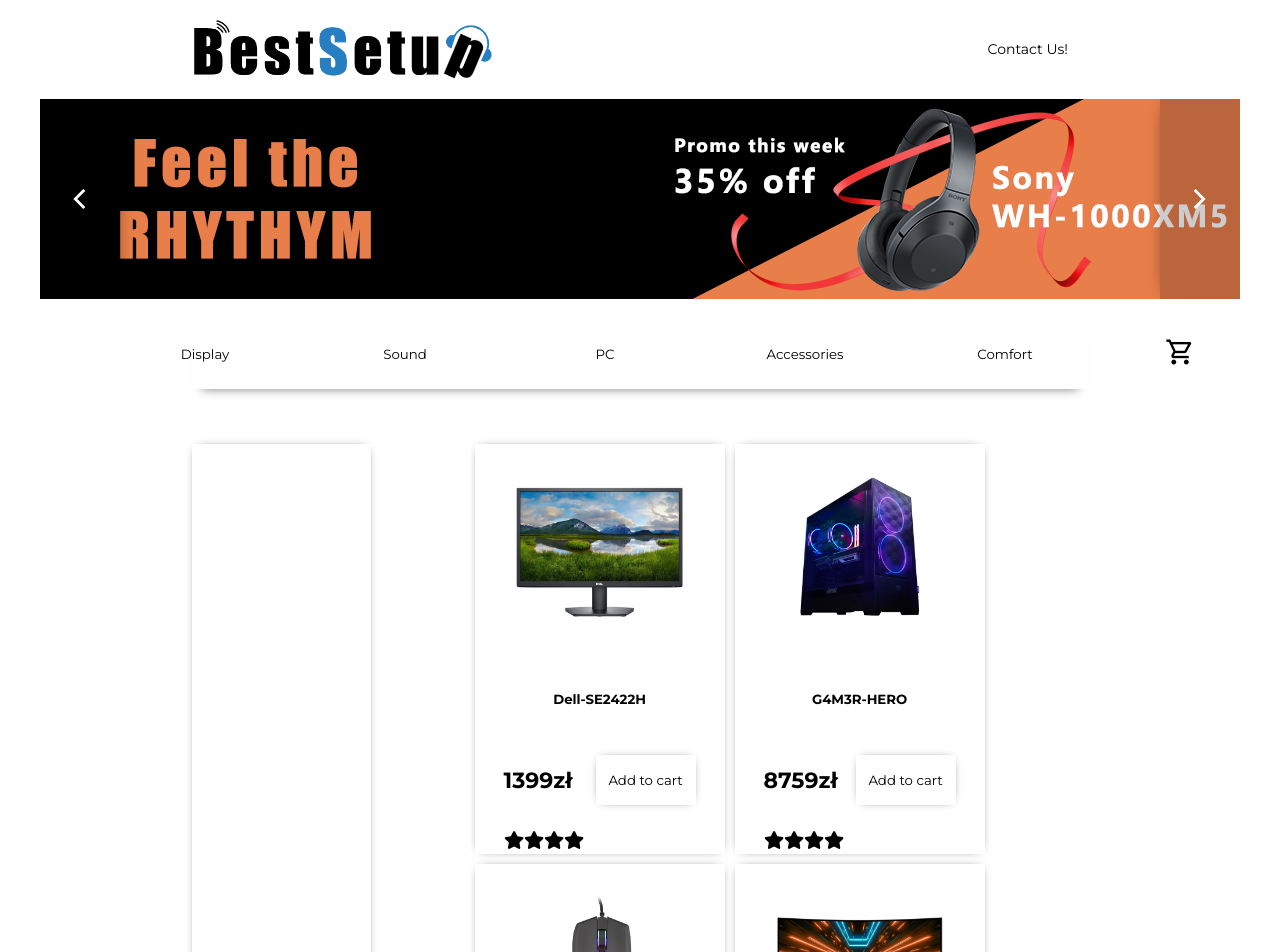
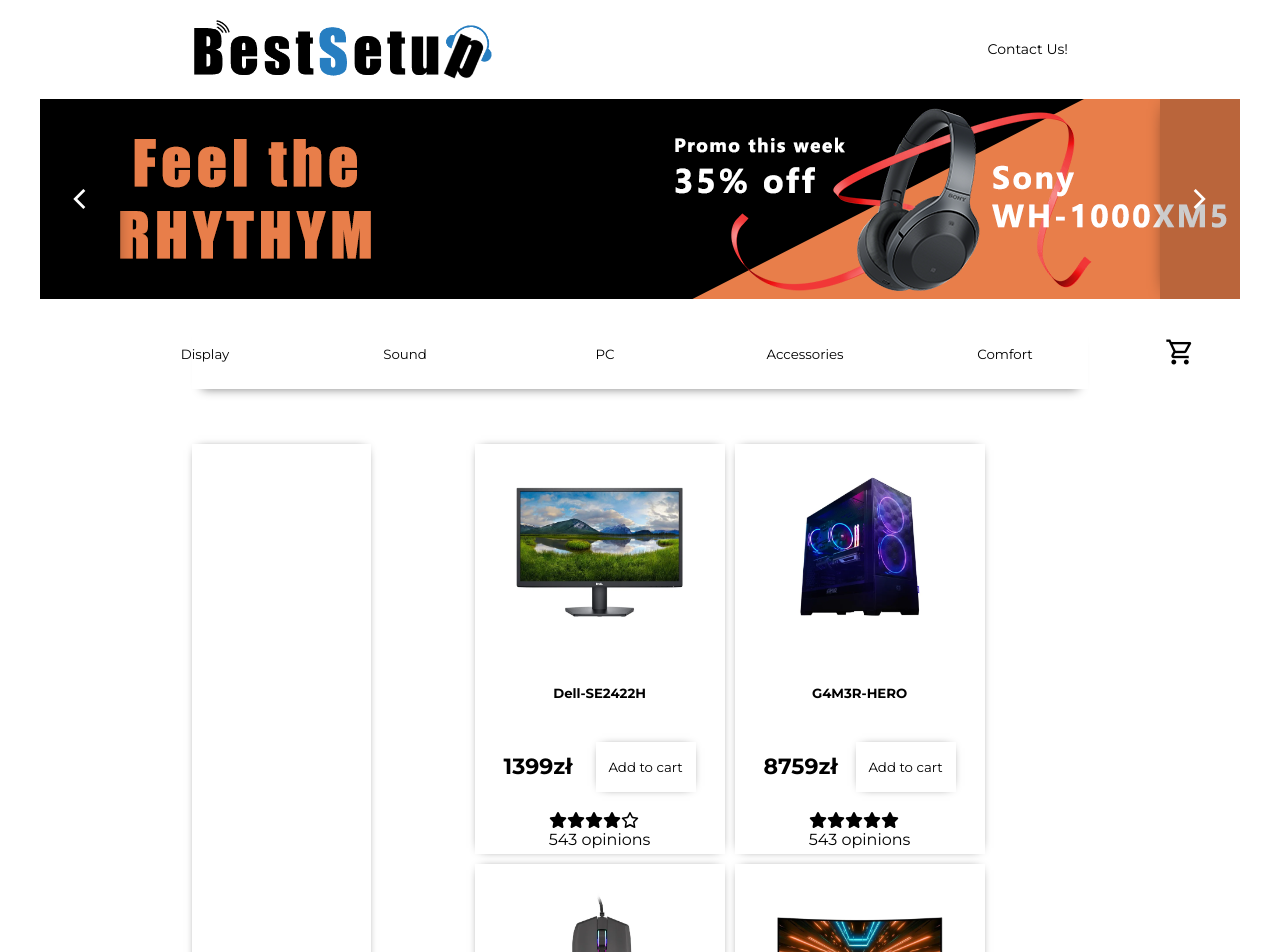
Before and after one commit to rezio3/best-setup-online-shop, a React (Create React App) app: page / in a window 1280 px wide. Shown: the top 952 px of the page. Built offline with nearby package versions, Linux system fonts and the light colour scheme.

Commit message:
update stars generator in ProductBox.jsx component

```diff
--- a/src/components/ProductBox.jsx
+++ b/src/components/ProductBox.jsx
@@ -12,7 +12,8 @@
 import img9 from "../img/products/Silver-Monkey-X-Mandrill.webp";
 import img10 from "../img/products/Genesis-Xenon-220-G2-RGB.webp";
 import { FontAwesomeIcon } from "@fortawesome/react-fontawesome";
-import { faStar } from "@fortawesome/free-solid-svg-icons";
+import { faStar as faStarSolid } from "@fortawesome/free-solid-svg-icons";
+import { faStar as faStarRegular } from "@fortawesome/free-regular-svg-icons";
 
 const ProductBox = (props) => {
 	const productsImages = [
@@ -28,12 +29,27 @@
 		img10,
 	];
 	let productImage = useRef(null);
+
+	// product hover animation
 	const handleHover = () => {
 		gsap.to(productImage, { scale: 1.15, duration: 0.3, ease: "expo" });
 	};
 	const handleHoverOut = () => {
 		gsap.to(productImage, { scale: 1, duration: 0.3, ease: "expo" });
 	};
+
+	// print stars
+	let printStars = [];
+	for (let i = 0; i < props.product.stars; i++) {
+		printStars.push(
+			<FontAwesomeIcon icon={faStarSolid} className="highlight" />
+		);
+	}
+	for (let i = 0; i < 5 - props.product.stars; i++) {
+		printStars.push(
+			<FontAwesomeIcon icon={faStarRegular} className="highlight" />
+		);
+	}
 	return (
 		<>
 			<div
@@ -55,11 +71,10 @@
 						Add to cart
 					</button>
 				</div>
-				<div className="product-box__stars-container">
-					<FontAwesomeIcon icon={faStar} className="highlight" />
-					<FontAwesomeIcon icon={faStar} className="highlight" />
-					<FontAwesomeIcon icon={faStar} className="highlight" />
-					<FontAwesomeIcon icon={faStar} className="highlight" />
+				<div className="product-box__stars-and-opinions-container">
+					<div className="stars-container"> {printStars}</div>
+
+					<span className="product-box__opinions-span">543 opinions</span>
 				</div>
 			</div>
 		</>
```
